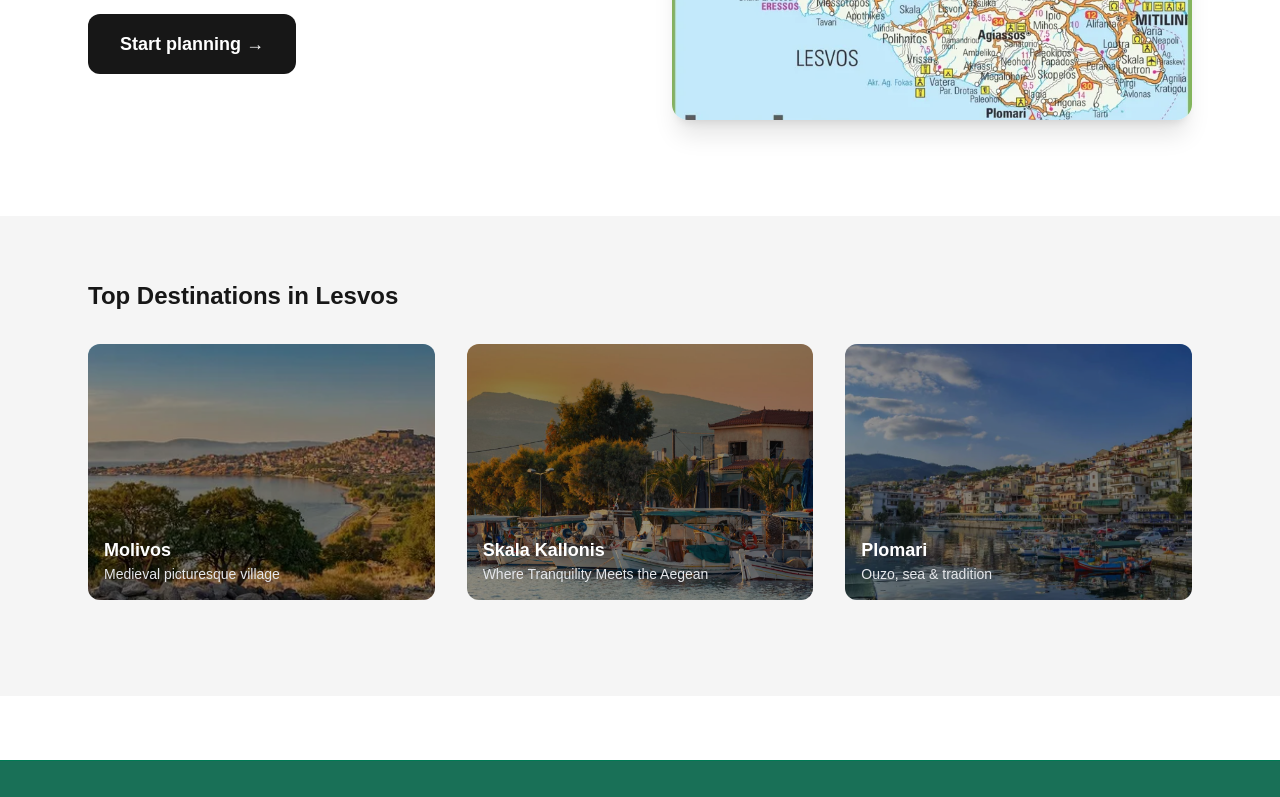
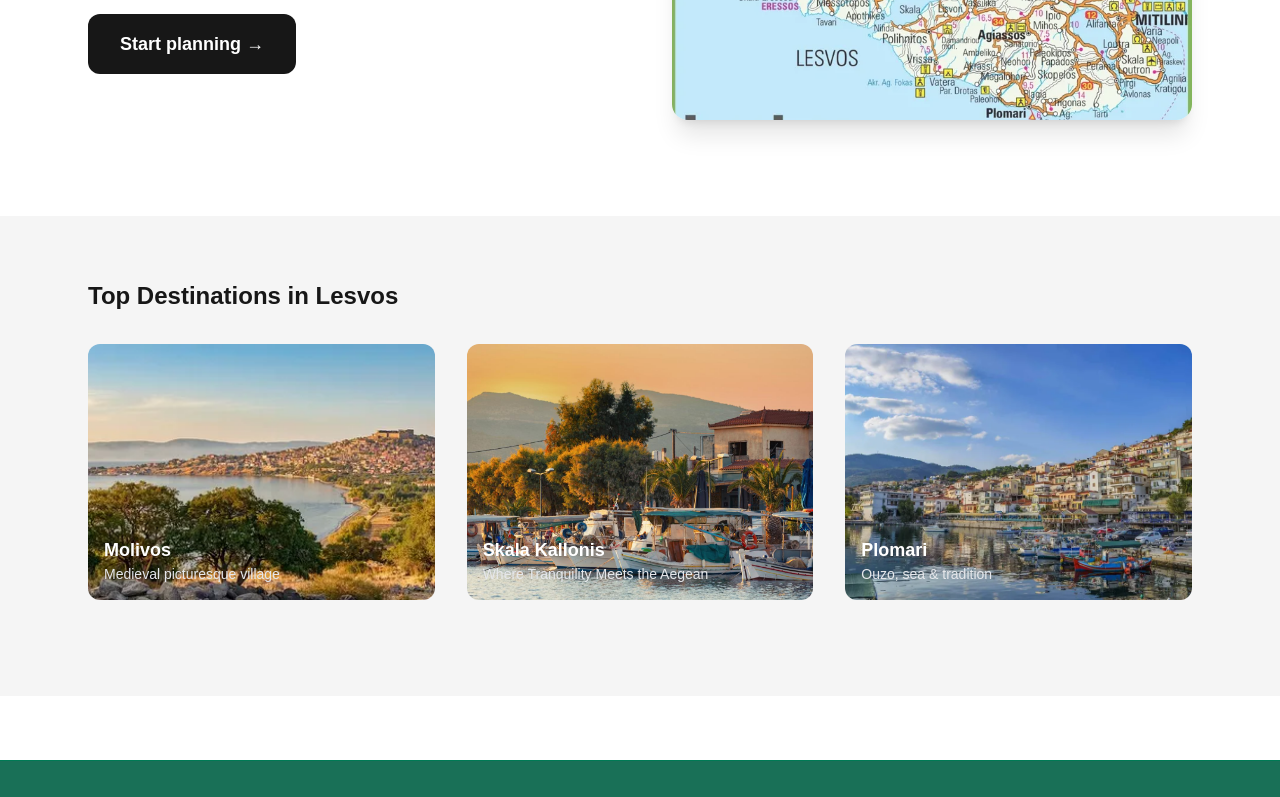
Before and after one commit to amamouridis06/lesvos-travel-guide, a Next.js app: page / in a window 1280 px wide. Shown: the part 1632-2429 px from the top of the page. Built offline with nearby package versions, Linux system fonts and the light colour scheme.

Commit message:
Update page.tsx

```diff
--- a/app/page.tsx
+++ b/app/page.tsx
@@ -146,7 +146,7 @@ export default function Home() {
                 alt={place.title}
                 className="h-56 sm:h-60 md:h-64 w-full object-cover group-hover:scale-105 transition duration-300"
               />
-              <div className="absolute inset-0 bg-black/40 flex flex-col justify-end p-4 pointer-events-none">
+              <div className="absolute inset-0  flex flex-col justify-end p-4 pointer-events-none">
                 <h3 className="text-white text-lg font-semibold">
                   {place.title}
                 </h3>
```
